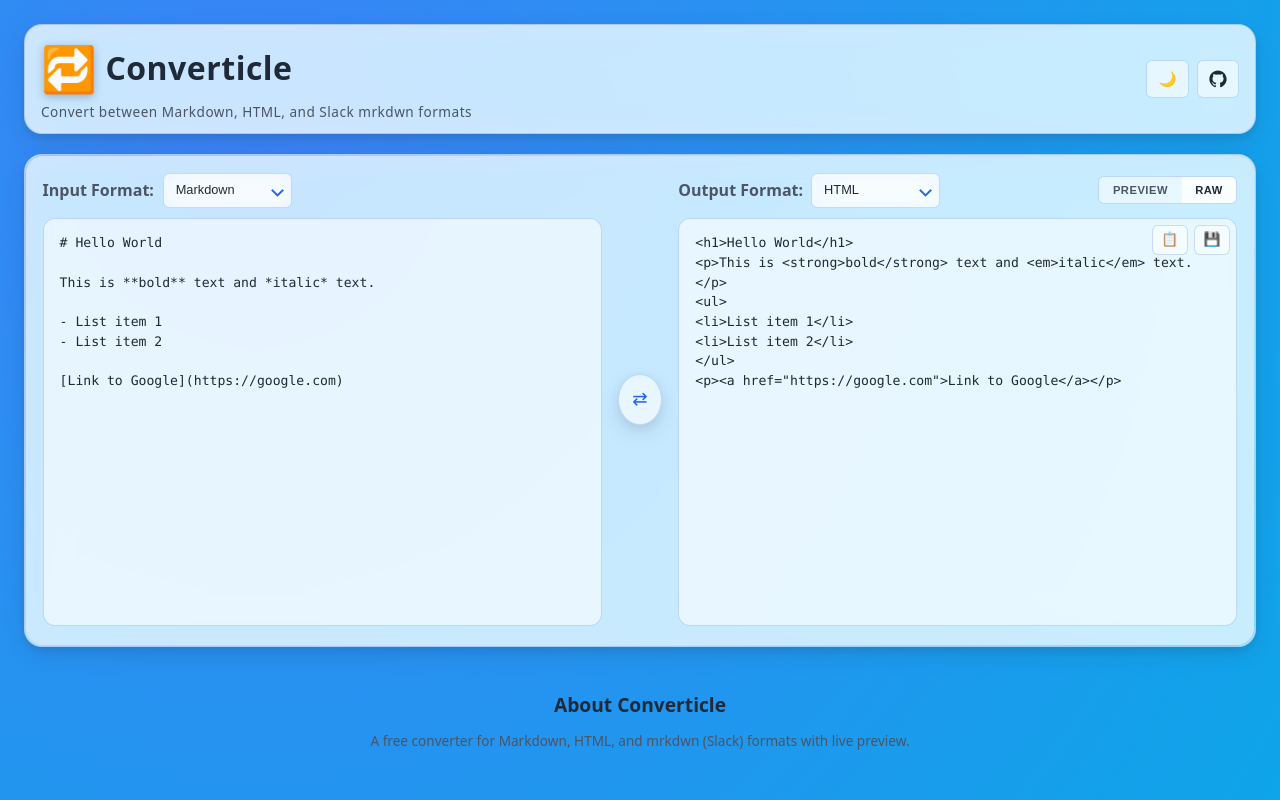
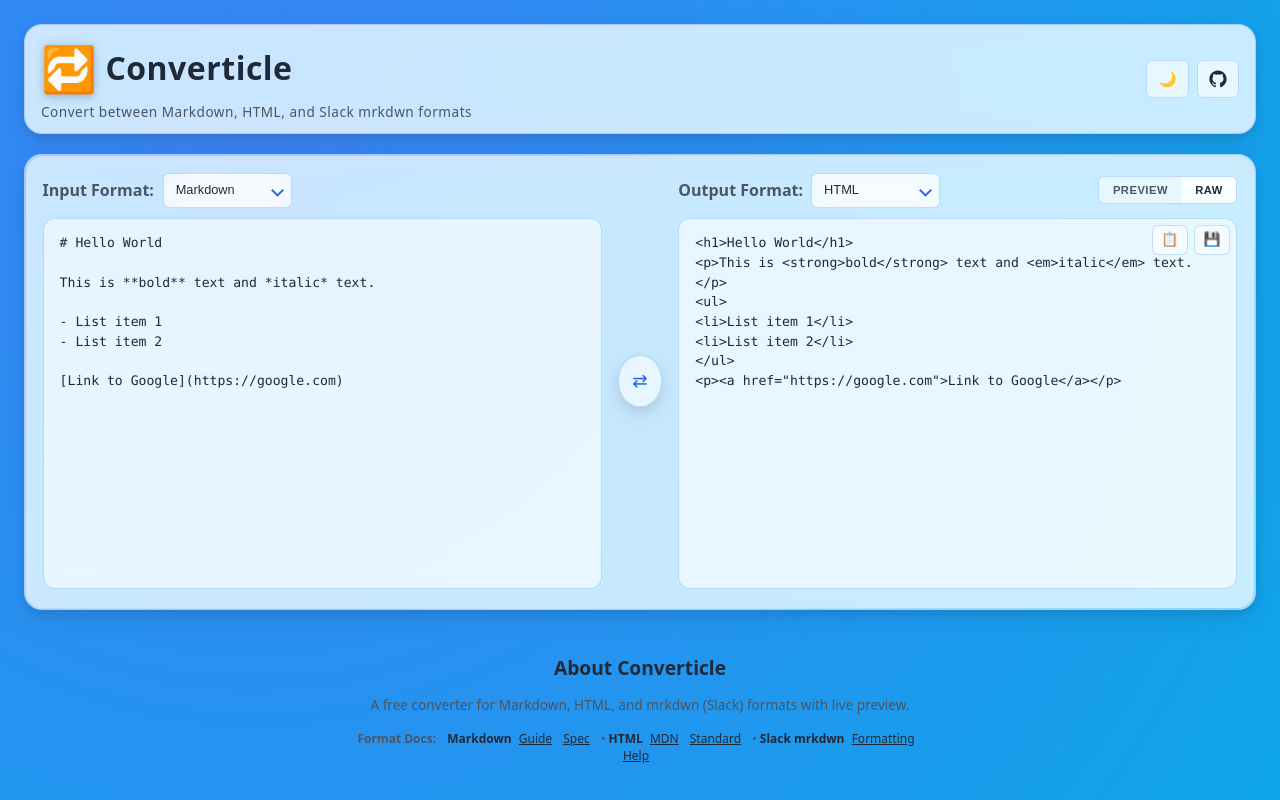
Before and after one commit to alexs333/converticle, a SvelteKit app: page / in a window 1280 px wide. Built offline with nearby package versions, Linux system fonts and the light colour scheme.

Commit message:
Documentation and links about supported format

```diff
--- a/src/routes/+page.svelte
+++ b/src/routes/+page.svelte
@@ -3,6 +3,10 @@
 	import { browser } from '$app/environment';
 	import { tick } from 'svelte';
 
+	// Format Documentation:
+	// Markdown: https://spec.commonmark.org/ | https://github.github.com/gfm/
+	// HTML: https://developer.mozilla.org/en-US/docs/Web/HTML | https://html.spec.whatwg.org/
+	// Slack mrkdwn: https://api.slack.com/reference/surfaces/formatting
 	type Format = 'markdown' | 'html' | 'mrkdwn';
 
 	let inputText = '# Hello World\n\nThis is **bold** text and *italic* text.\n\n- List item 1\n- List item 2\n\n[Link to Google](https://google.com)';
@@ -25,6 +29,10 @@
 	onMount(async () => {
 		if (browser) {
 			// Dynamic imports for client-side only
+			// HTML processing libraries documentation:
+			// Marked (Markdown parser): https://marked.js.org/
+			// DOMPurify (HTML sanitizer): https://github.com/cure53/DOMPurify
+			// TurndownService (HTML to Markdown): https://github.com/mixmark-io/turndown
 			const markedModule = await import('marked');
 			marked = markedModule.marked;
 
@@ -75,6 +83,9 @@
 		}
 	}
 
+	// Markdown to Slack mrkdwn conversion
+	// Markdown spec: https://spec.commonmark.org/
+	// Slack mrkdwn spec: https://api.slack.com/reference/surfaces/formatting
 	function markdownToMrkdwn(md: string): string {
 		return md
 			.replace(/^#{6}\s+(.+)$/gm, '$1')
@@ -94,6 +105,9 @@
 			.replace(/^\d+\.\s+(.+)$/gm, '1. $1');
 	}
 
+	// Slack mrkdwn to Markdown conversion
+	// Slack mrkdwn spec: https://api.slack.com/reference/surfaces/formatting
+	// Markdown spec: https://spec.commonmark.org/
 	function mrkdwnToMarkdown(mrkdwn: string): string {
 		return mrkdwn
 			.replace(/\*([^*]+)\*/g, '**$1**')
@@ -298,6 +312,15 @@
 		<section class="feature-description">
 			<h2>About Converticle</h2>
 			<p>A free converter for Markdown, HTML, and mrkdwn (Slack) formats with live preview.</p>
+
+			<div class="format-links">
+				<span class="docs-label">Format Docs:</span>
+				<span class="docs-links">
+					<strong>Markdown</strong> <a href="https://www.markdownguide.org/" target="_blank" rel="noopener">Guide</a> <a href="https://spec.commonmark.org/" target="_blank" rel="noopener">Spec</a>
+					• <strong>HTML</strong> <a href="https://developer.mozilla.org/en-US/docs/Web/HTML" target="_blank" rel="noopener">MDN</a> <a href="https://html.spec.whatwg.org/" target="_blank" rel="noopener">Standard</a>
+					• <strong>Slack mrkdwn</strong> <a href="https://api.slack.com/reference/surfaces/formatting" target="_blank" rel="noopener">Formatting</a> <a href="https://slack.com/help/articles/202288908-Format-your-messages" target="_blank" rel="noopener">Help</a>
+				</span>
+			</div>
 		</section>
 	</footer>
 
@@ -401,6 +424,12 @@
 	.feature-description h2 { font-size: 1.2rem; margin-bottom: 0.5rem; color: var(--text-primary); font-weight: 600; }
 	.feature-description p { color: var(--text-secondary); line-height: 1.4; font-size: 0.85rem; }
 
+	.format-links { margin-top: 1rem; font-size: 0.75rem; color: var(--text-secondary); }
+	.docs-label { font-weight: 600; margin-right: 0.5rem; }
+	.docs-links strong { color: var(--text-primary); font-weight: 600; margin-right: 0.25rem; }
+	.docs-links a { color: var(--text-primary); text-decoration: underline; margin-right: 0.5rem; }
+	.docs-links a:hover { opacity: 0.8; }
+
 	@media (max-width: 900px) { .converter { grid-template-columns:1fr; } .conversion-controls { order:-1; } }
 	@media (max-width: 600px) { .branding h1 { font-size:1.6rem; } .tagline { display:none; } }
 </style>
```
Also changed, not shown: 1 other file (tests, documents, lock files or other folders).
